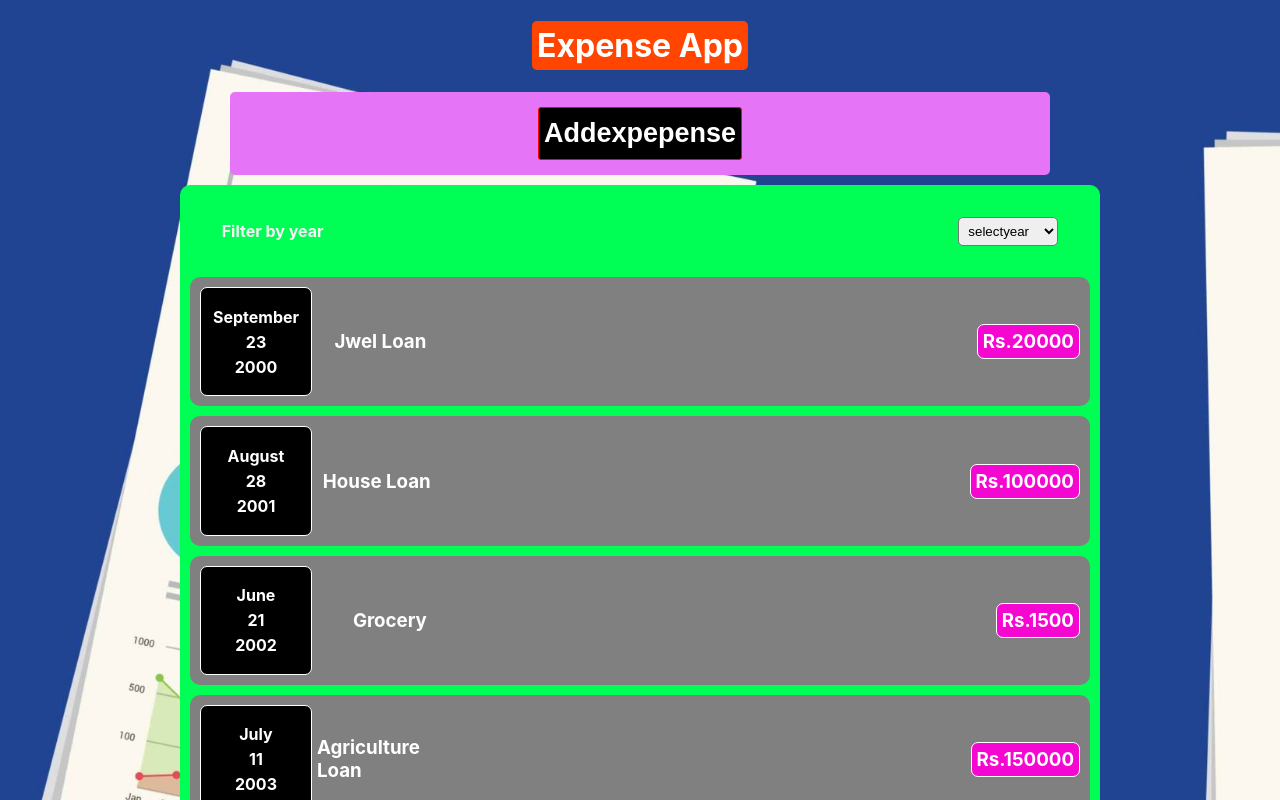
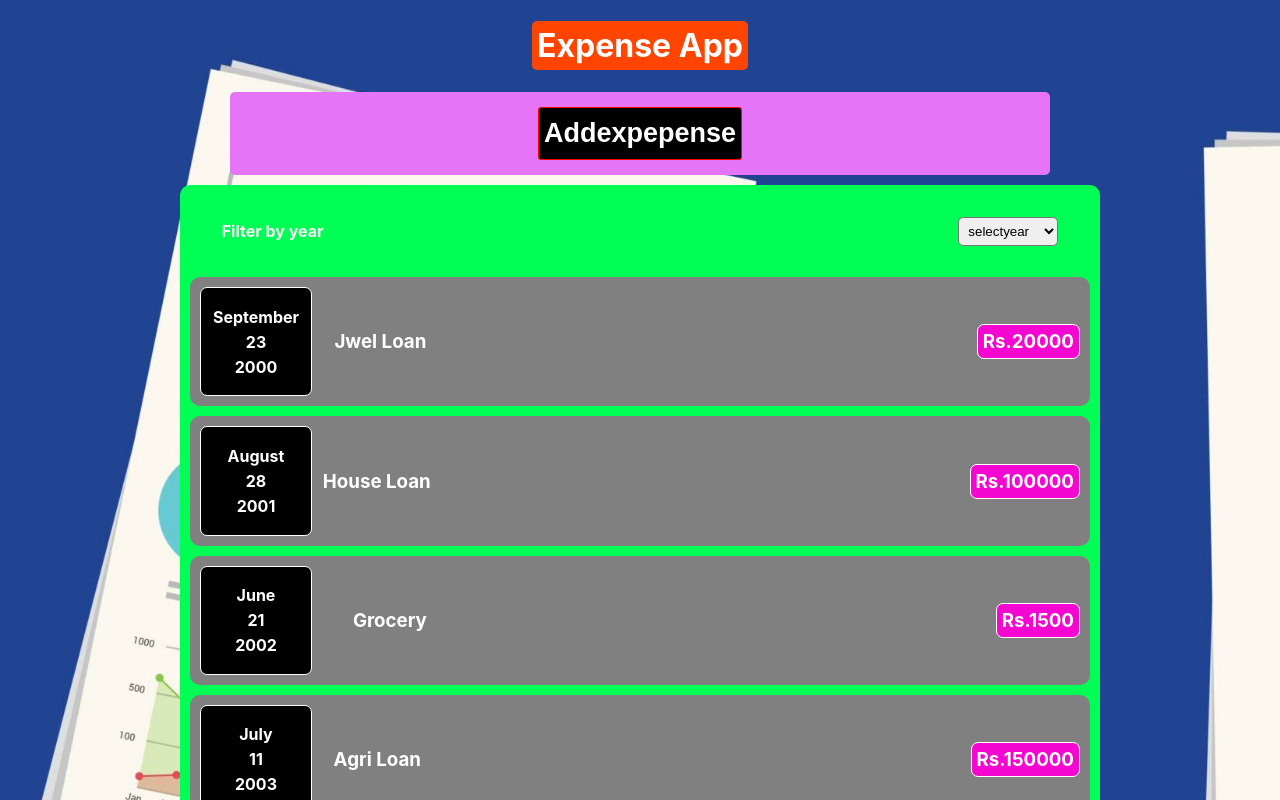
Before and after one commit to RameshNCR/ExpenseApp, a React (Create React App) app: page / in a window 1280 px wide. Shown: the top 800 px of the page. Built offline with nearby package versions, Linux system fonts and the light colour scheme.

Commit message:
previousExpense Altr

```diff
--- a/src/App.js
+++ b/src/App.js
@@ -8,7 +8,7 @@ function App() {
     {id:1,d:new Date(2000,8,23),p:"Jwel Loan",r:"20000"},
     {id:2,d:new Date(2001,7,28),p:"House Loan",r:"100000"},
     {id:3,d:new Date(2002,5,21),p:"Grocery ",r:"1500"},
-    {id:4,d:new Date(2003,6,11),p:"Agriculture Loan",r:"150000"},
+    {id:4,d:new Date(2003,6,11),p:"Agri Loan",r:"150000"},
     {id:5,d:new Date(2004,11,1),p:"college fees",r:"10000"},
     {id:6,d:new Date(2005,9,31),p:"Bike Loan",r:"140000"}
   ]
```
